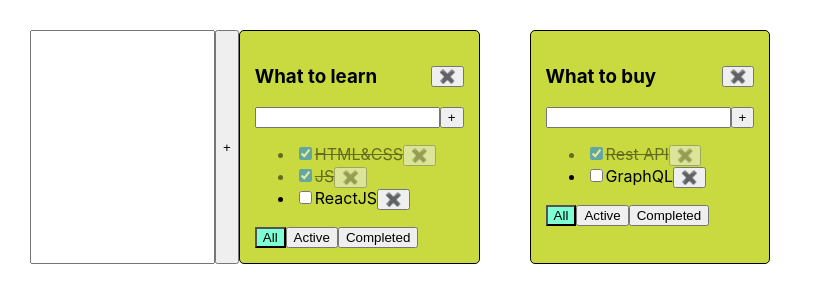
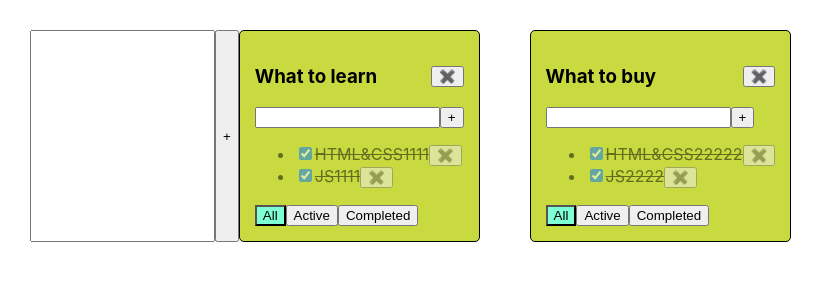
Before and after one commit to EugeneSibc/todolist, a React (Create React App) app: page / in a window 1280 px wide. Shown: the top 302 px of the page, without its empty margins (0-824 px from the left). Built offline with nearby package versions, Linux system fonts and the light colour scheme.

Commit message:
practice with new data structure

```diff
--- a/src/App.tsx
+++ b/src/App.tsx
@@ -1,80 +1,150 @@
 import React, { useState } from 'react';
 import './App.css';
-import { FilterValueType, TaskStateTupe, TaskType, Todolist } from './components/todolist/Todolist';
+import { Todolist } from './components/todolist/Todolist';
 import { v1 } from 'uuid';
 import { AddItemForm } from './components/AddItemForm';
 
-type TodolistsType = {
+// type TodolistsType = {
+//     id: string
+//     title: string
+//     filter: FilterValueType
+// }
+
+export type FilterValueType = 'all' | 'active' | 'completed'
+
+export type TaskType = {
     id: string
     title: string
-    filter: FilterValueType
+    isDone: boolean
 }
 
 function App() {
-    let todolistID1 = v1()
-    let todolistID2 = v1()
+    // let todolistID1 = v1()
+    // let todolistID2 = v1()
+
+    // let [todolists, setTodolists] = useState<Array<TodolistsType>>([
+    //     {id: todolistID1, title: 'What to learn', filter: 'all'},
+    //     {id: todolistID2, title: 'What to buy', filter: 'all'},
+    // ])
+
+    // let [tasks, setTasks] = useState<TaskStateTupe>({
+    //     [todolistID1]: [
+    //         {id: v1(), title: 'HTML&CSS', isDone: true},
+    //         {id: v1(), title: 'JS', isDone: true},
+    //         {id: v1(), title: 'ReactJS', isDone: false},
+
+    //     ],
+    //     [todolistID2]: [
+    //         {id: v1(), title: 'Rest API', isDone: true},
+    //         {id: v1(), title: 'GraphQL', isDone: false},
+    //     ]
+    // })
+
+
+
+
+    type TodolistsType = {
+        id: string
+        title: string
+    }
+
+    type TaskDataType = {
+        data: TaskType[]
+        filter: FilterValueType
+    }
+
+    type TasksStateType = {
+        [key: string]: TaskDataType
+    }
+
+    let todolistId1 = v1();
+    let todolistId2 = v1();
 
     let [todolists, setTodolists] = useState<Array<TodolistsType>>([
-        {id: todolistID1, title: 'What to learn', filter: 'all'},
-        {id: todolistID2, title: 'What to buy', filter: 'all'},
+        { id: todolistId1, title: "What to learn" },
+        { id: todolistId2, title: "What to buy" }
     ])
 
-    let [tasks, setTasks] = useState<TaskStateTupe>({
-        [todolistID1]: [
-            {id: v1(), title: 'HTML&CSS', isDone: true},
-            {id: v1(), title: 'JS', isDone: true},
-            {id: v1(), title: 'ReactJS', isDone: false},
-
-        ],
-        [todolistID2]: [
-            {id: v1(), title: 'Rest API', isDone: true},
-            {id: v1(), title: 'GraphQL', isDone: false},
-        ]
-    })
+    let [tasks, setTasks] = useState<TasksStateType>({
+        [todolistId1]: {
+            data: [
+                { id: v1(), title: "HTML&CSS1111", isDone: true },
+                { id: v1(), title: "JS1111", isDone: true }
+            ],
+            filter: "all"
+        },
+        [todolistId2]: {
+            data: [
+                { id: v1(), title: "HTML&CSS22222", isDone: true },
+                { id: v1(), title: "JS2222", isDone: true }
+            ],
+            filter: "all"
+        }
+    });
 
     const addTasks = (todolistId: string, title: string) => {
         let newTask = { id: v1(), title, isDone: false }
-        let todolistTasks = tasks[todolistId]
-        tasks[todolistId] = [newTask, ...todolistTasks]
-        setTasks({...tasks})
+        setTasks({...tasks, [todolistId]:{...tasks[todolistId], data: [newTask, ...tasks[todolistId].data]}})
+
+
+        // let newTask = { id: v1(), title, isDone: false }
+        // let todolistTasks = tasks[todolistId]
+        // tasks[todolistId] = [newTask, ...todolistTasks]
+        // setTasks({ ...tasks })
     }
 
     const removeTask = (todolistId: string, taskId: string) => {
-        let todolistTasks = tasks[todolistId]
-        tasks[todolistId] = todolistTasks.filter(t => t.id !== taskId)
-        setTasks({...tasks})
+        setTasks({...tasks, [todolistId]:{...tasks[todolistId], data:tasks[todolistId].data.filter(t => t.id !== taskId)}})
+
+        // let todolistTasks = tasks[todolistId]
+        // tasks[todolistId] = todolistTasks.filter(t => t.id !== taskId)
+        // setTasks({ ...tasks })
     }
 
     const changeFilter = (todolistId: string, filterValue: FilterValueType) => {
-        let todolist = todolists.find(el=>el.id === todolistId)
-        if(todolist){
-            todolist.filter = filterValue
-            setTodolists([...todolists])
-        }
+        setTasks({ ...tasks, [todolistId]: { ...tasks[todolistId], filter: filterValue } })
+
+        // let todolist = todolists.find(el => el.id === todolistId)
+        // if (todolist) {
+        //     todolist.filter = filterValue
+        //     setTodolists([...todolists])
+        // }
     }
 
     const changeTaskStatus = (todolistId: string, taskId: string, newIsDoneValue: boolean) => {
-        let todolistTasks = tasks[todolistId]
-        let task = todolistTasks.find(task => task.id === taskId)
-        if(task) task.isDone = newIsDoneValue
-        setTasks({...tasks})
+        setTasks({...tasks, [todolistId]:{...tasks[todolistId],
+            data: tasks[todolistId].data.map(t => t.id === taskId ? {...t, isDone:newIsDoneValue} : t)}})
+
+        // let todolistTasks = tasks[todolistId]
+        // let task = todolistTasks.find(task => task.id === taskId)
+        // if (task) task.isDone = newIsDoneValue
+        // setTasks({ ...tasks })
     }
 
     const removeTodolist = (todolistId: string) => {
-        setTodolists(todolists.filter(todolist => todolist.id !== todolistId))
-        delete tasks[todolistId]
-        setTasks({...tasks})
+        setTodolists(todolists.filter(t => t.id !== todolistId))
+
+        // setTodolists(todolists.filter(todolist => todolist.id !== todolistId))
+        // delete tasks[todolistId]
+        // setTasks({ ...tasks })
     }
 
     const addTodolist = (title: string) => {
         const newTodolistId = v1();
-        const newTodolist: TodolistsType = {id: newTodolistId, title, filter: 'all'}
-        setTodolists([newTodolist,...todolists,])
-        setTasks({...tasks, [newTodolistId]: []})
+        const newTodolist: TodolistsType = {id:newTodolistId, title}
+        setTodolists([newTodolist, ...todolists])
+        setTasks({[newTodolistId]:{data:[], filter:'all'},...tasks})
+
+        // const newTodolistId = v1();
+        // const newTodolist: TodolistsType = { id: newTodolistId, title, filter: 'all' }
+        // setTodolists([newTodolist, ...todolists,])
+        // setTasks({ ...tasks, [newTodolistId]: [] })
     }
 
     const changeItem = (todolistId: string, taskId: string, title: string) => {
-        console.log(title)
+        setTasks({...tasks, [todolistId]:{...tasks[todolistId],
+            data:tasks[todolistId].data.map(t => t.id === taskId ? {...t, title} : t)}})
+
         // let todolistTasks = tasks[todolistId]
         // let task = todolistTasks.find(task => task.id === taskId)
         // if(task) task.title = title
@@ -82,25 +152,27 @@ function App() {
     }
 
     const changeTodosTitle = (todolistId: string, title: string) => {
-        let todolist = todolists.find(todo => todo.id === todolistId)
-        if(todolist) todolist.title = title
-        setTodolists([...todolists])
+        setTodolists(todolists.map(t => t.id === todolistId ? {...t, title} : t))
+
+        // let todolist = todolists.find(todo => todo.id === todolistId)
+        // if (todolist) todolist.title = title
+        // setTodolists([...todolists])
     }
 
     return (
         <div className="App">
-            <AddItemForm callBack={addTodolist}/>
+            <AddItemForm callBack={addTodolist} />
             {todolists.map(todolist => {
                 return (
                     <Todolist key={todolist.id}
                         todolistId={todolist.id}
                         theme={todolist.title}
-                        tasks={tasks}
+                        tasks={tasks[todolist.id].data}
                         removeTask={removeTask}
                         changeFilter={changeFilter}
                         addTasks={addTasks}
                         changeTaskStatus={changeTaskStatus}
-                        filterValue={todolist.filter}
+                        filterValue={tasks[todolist.id].filter}
                         removeTodolist={removeTodolist}
                         changeItem={changeItem}
                         changeTodosTitle={changeTodosTitle}
--- a/src/components/todolist/Todolist.tsx
+++ b/src/components/todolist/Todolist.tsx
@@ -2,23 +2,12 @@ import React, { useRef, useState, KeyboardEvent, ChangeEvent } from 'react';
 import Button from '../button/Button';
 import { AddItemForm } from '../AddItemForm';
 import { EditableSpan } from '../EditableSpan';
-
-export type FilterValueType = 'all' | 'active' | 'completed'
-
-export type TaskType = {
-    id: string
-    title: string
-    isDone: boolean
-}
-
-export type TaskStateTupe = {
-    [key: string]: Array<TaskType>
-}
+import { FilterValueType, TaskType } from '../../App';
 
 type TodoListPropsType = {
     todolistId: string
     theme: string
-    tasks: TaskStateTupe
+    tasks: TaskType[]
     removeTask: (todolistId: string, taskId: string) => void
     changeFilter: (todolistId: string, value: FilterValueType) => void
     addTasks: (todolistId: string, title: string) => void
@@ -30,18 +19,15 @@ type TodoListPropsType = {
 }
 
 export function Todolist(props: TodoListPropsType) {
-    let allTodolistTasks = props.tasks[props.todolistId]
-    let tasksForTodolist = allTodolistTasks
-
+    let newFilteredTasks  = props.tasks
     if (props.filterValue === 'active') {
-        tasksForTodolist = allTodolistTasks.filter(task => !task.isDone)
+        newFilteredTasks = props.tasks.filter(el => el.isDone === false)
     }
     if (props.filterValue === 'completed') {
-        tasksForTodolist = allTodolistTasks.filter(task => task.isDone)
+        newFilteredTasks = props.tasks.filter(el => el.isDone === true)
     }
 
-
-    const listItem: Array<JSX.Element> = tasksForTodolist.map((task) => {
+    const listItem: Array<JSX.Element> = newFilteredTasks.map((task) => {
         const onChangeHandler = (e: ChangeEvent<HTMLInputElement>) => {
             let newIsDoneValue = e.currentTarget.checked
             props.changeTaskStatus(props.todolistId, task.id, newIsDoneValue)
@@ -49,7 +35,7 @@ export function Todolist(props: TodoListPropsType) {
         const onClickRemoveTaskInput = () => {
             props.removeTask(props.todolistId, task.id)
         }
-        const changeItemHandler = (title:string) => {
+        const changeItemHandler = (title: string) => {
             props.changeItem(props.todolistId, task.id, title)
         }
         return (
@@ -59,7 +45,7 @@ export function Todolist(props: TodoListPropsType) {
                     checked={task.isDone}
                     onChange={onChangeHandler} />
                 <EditableSpan globalTitle={task.title}
-                    callBack={changeItemHandler}/>
+                    callBack={changeItemHandler} />
                 <Button title="✖️"
                     onClickHandler={onClickRemoveTaskInput} />
             </li>
@@ -85,7 +71,7 @@ export function Todolist(props: TodoListPropsType) {
     const addItemHandler = (title: string) => {
         props.addTasks(props.todolistId, title)
     }
-    const changeThemeHandler = (title: string, ) => {
+    const changeThemeHandler = (title: string,) => {
         props.changeTodosTitle(props.todolistId, title)
     }
 
@@ -93,11 +79,11 @@ export function Todolist(props: TodoListPropsType) {
         <div className="todolist">
             <div className="block">
                 <h3><EditableSpan globalTitle={props.theme}
-                    callBack={changeThemeHandler}/></h3>
+                    callBack={changeThemeHandler} /></h3>
                 <Button title="✖️"
                     onClickHandler={onClickRemoveTodolist} />
             </div>
-            <AddItemForm callBack={addItemHandler}/>
+            <AddItemForm callBack={addItemHandler} />
             <ul>
                 {/* {taskList} */}
                 {listItem}
```
